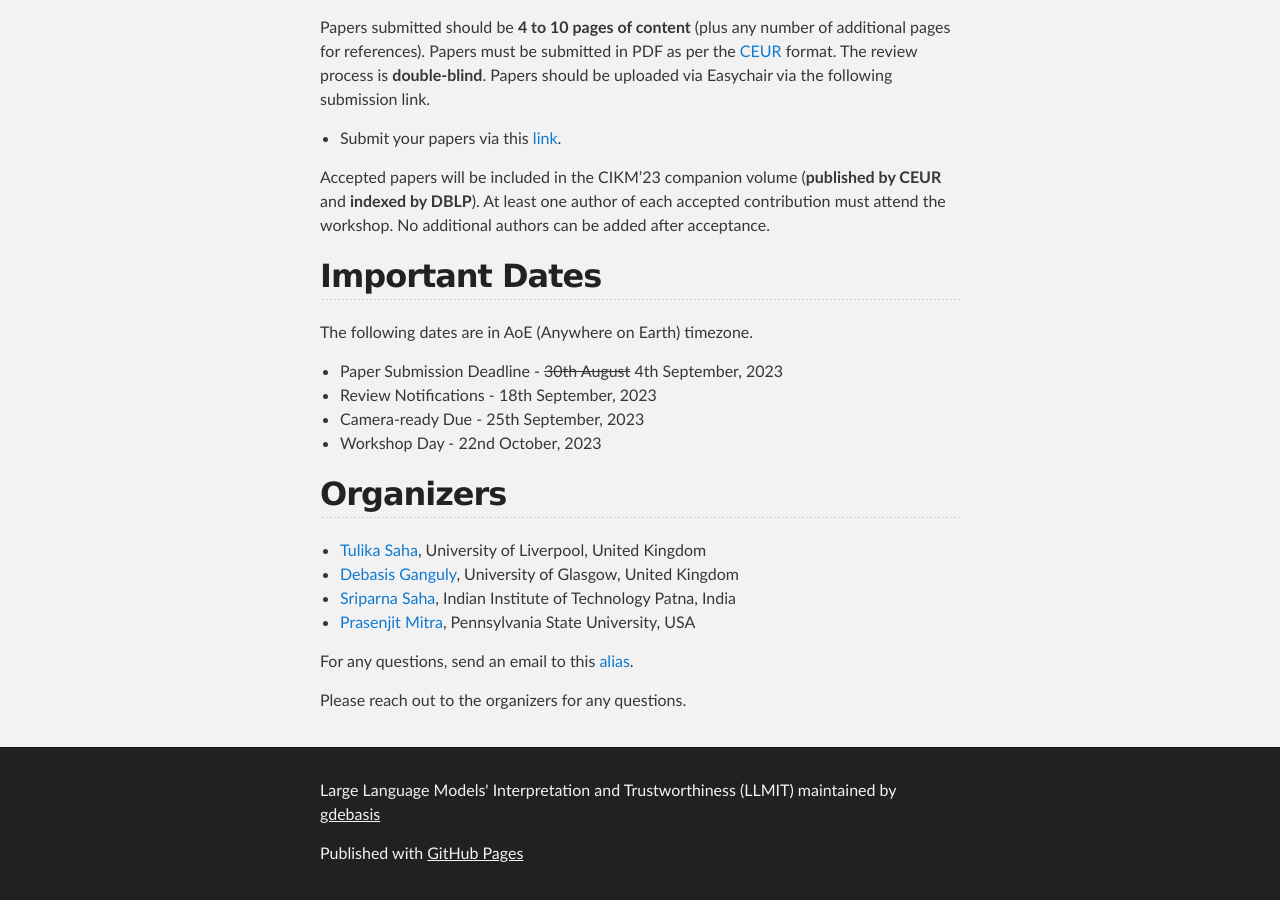
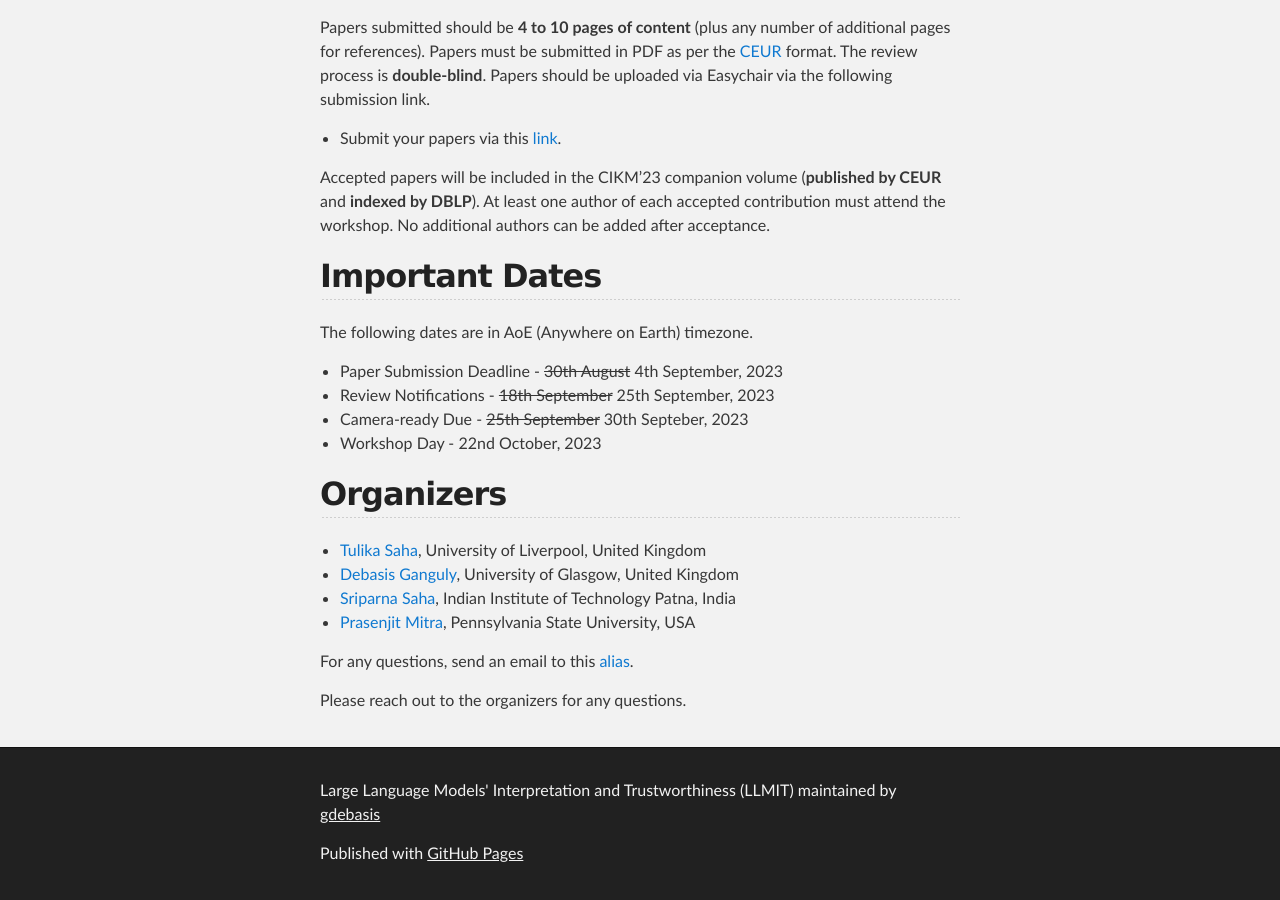
Before and after one commit to gdebasis/llmit, a Jekyll site: the page built from index.md, in a window 1280 px wide and 900 px high, scrolled down 2404 px. Built offline with Jekyll 4.4.1, drawn with Linux system fonts in a browser that asks for light colours.

Commit message:
Update index.md

```diff
--- a/index.md
+++ b/index.md
@@ -53,8 +53,8 @@ Accepted papers will be included in the CIKM'23 companion volume (**published by
 The following dates are in AoE (Anywhere on Earth) timezone.
 
 * Paper Submission Deadline - ~~30th August~~ 4th September, 2023
-* Review Notifications - 18th September, 2023
-* Camera-ready Due - 25th September, 2023
+* Review Notifications - ~~18th September~~ 25th September, 2023
+* Camera-ready Due - ~~25th September~~ 30th Septeber, 2023
 * Workshop Day - 22nd October, 2023
 
 ## Organizers
```
